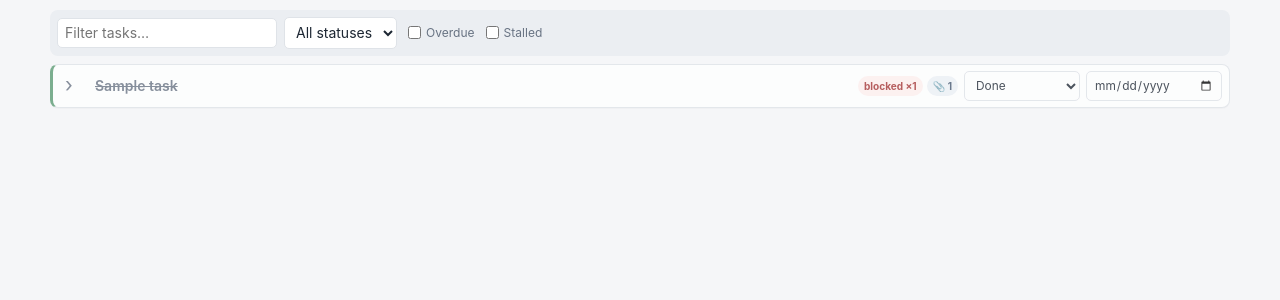
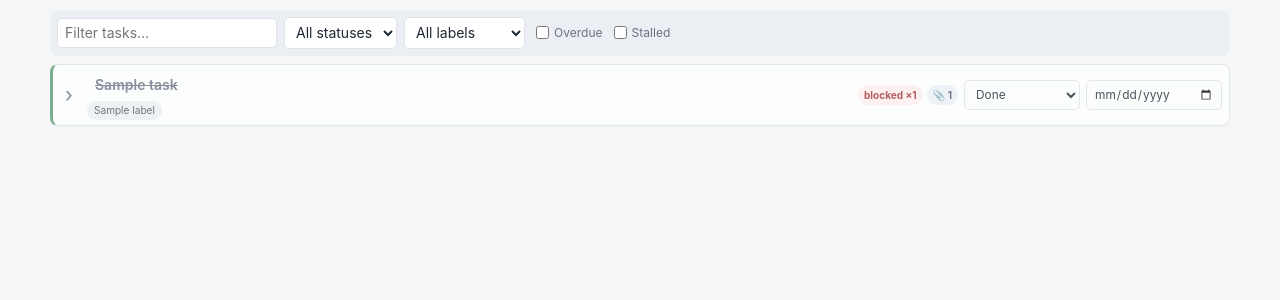
Before and after one commit to TheCodeArtist/aur-bataao, a Flask app: template templates/index.html in a window 1280 px wide. Shown: the part 74-374 px from the top of the page. Run offline with Flask 3, Linux system fonts and the light colour scheme; the template is opened without the code that fills it: most values are stand-ins (such as "Sample title", 1, 10 or a date in 2020).

Commit message:
feat: show and filter task labels

```diff
--- a/app.py
+++ b/app.py
@@ -501,10 +501,19 @@ def register_routes(app: Flask) -> None:
     def index():
         maybe_reconcile()
         tasks, choices = load_tasks()
+        label_choices = sorted(
+            {
+                label["id"]: label
+                for task in tasks
+                for label in task["labels"]
+            }.values(),
+            key=lambda label: (label["type"], label["name"].casefold()),
+        )
         return render_template(
             "index.html",
             tasks=tasks,
             task_choices=choices,
+            label_choices=label_choices,
             status_labels=STATUS_LABELS,
             timezone_name=current_app.config["USER_TIMEZONE"],
             today=datetime.now(current_app.config["TZINFO"]).date().isoformat(),
--- a/static/app.css
+++ b/static/app.css
@@ -68,6 +68,7 @@ body:has(.new-task-dialog[open]) { overflow: hidden; }
 .task-row.status-done { border-left-color: #5a9a72; opacity: 0.78; }
 .task-row.status-done .task-title { text-decoration: line-through; color: var(--muted); }
 .task-main { display: grid; grid-template-columns: 24px minmax(180px, 1fr) auto 116px 136px; align-items: center; gap: 6px; min-height: 42px; padding: 5px 7px 5px 4px; }
+.task-summary { display: grid; min-width: 0; gap: 2px; }
 .icon { border: 0; padding: 0; width: 24px; height: 28px; background: transparent; color: var(--muted); font-size: 1.45rem; line-height: 1; transition: transform 120ms ease; }
 .icon:hover { background: #eef1f5; }
 .icon[aria-expanded="true"] { transform: rotate(90deg); }
@@ -87,6 +88,12 @@ body:has(.new-task-dialog[open]) { overflow: hidden; }
 .label-chip { display: inline-flex; align-items: center; gap: 3px; padding: 2px 5px 2px 7px; border-radius: 999px; background: #edf0f3; color: #485463; font-size: 0.78rem; }
 .label-chip.active_date { color: #2e548c; background: var(--accent-soft); }
 .label-chip button { border: 0; padding: 0; width: 15px; height: 15px; line-height: 13px; border-radius: 50%; color: inherit; background: transparent; }
+.task-label-list { display: flex; flex-wrap: wrap; gap: 3px; min-width: 0; }
+.task-label-list:empty { display: none; }
+button.task-label-filter { min-height: 19px; padding: 1px 7px; border: 0; font-size: 0.72rem; line-height: 17px; white-space: nowrap; }
+button.task-label-filter:hover { color: var(--accent); background: #e3e8ef; }
+button.task-label-filter.active_date:hover { background: #dce6ff; }
+button.task-label-filter[aria-pressed="true"] { color: white; background: var(--accent); box-shadow: 0 0 0 1px var(--accent); }
 .inline-form { display: flex; margin-top: 5px; }
 .inline-form input, .inline-form select { flex: 1; border-radius: 5px 0 0 5px; }
 .inline-form button { border-radius: 0 5px 5px 0; }
--- a/static/app.js
+++ b/static/app.js
@@ -145,8 +145,8 @@ async function uploadTaskAttachments(zone, files) {
 }
 
 function renderLabels(row, labels) {
-  const list = row.querySelector(".label-list");
-  list.replaceChildren(...labels.map((label) => {
+  const detailList = row.querySelector(".task-details .label-list");
+  detailList.replaceChildren(...labels.map((label) => {
     const chip = document.createElement("span");
     chip.className = `label-chip ${label.type}`;
     chip.dataset.labelId = label.id;
@@ -160,6 +160,21 @@ function renderLabels(row, labels) {
     chip.append(button);
     return chip;
   }));
+
+  const summaryList = row.querySelector(".task-label-list");
+  summaryList.replaceChildren(...labels.map((label) => {
+    const chip = document.createElement("button");
+    chip.type = "button";
+    chip.className = `label-chip task-label-filter ${label.type}`;
+    chip.dataset.labelId = label.id;
+    chip.title = `Show tasks labelled ${label.name}`;
+    chip.setAttribute("aria-label", `Filter tasks by ${label.name}`);
+    chip.setAttribute("aria-pressed", "false");
+    chip.textContent = label.name;
+    return chip;
+  }));
+  row.dataset.labelIds = labels.map((label) => label.id).join(" ");
+  syncLabelFilterOptions();
 }
 
 function applyTask(row, task) {
@@ -222,6 +237,13 @@ document.addEventListener("click", async (event) => {
     return;
   }
 
+  const labelFilter = event.target.closest(".task-label-filter");
+  if (labelFilter) {
+    document.querySelector("#label-filter").value = labelFilter.dataset.labelId;
+    applyFilters();
+    return;
+  }
+
   const removeLabel = event.target.closest(".remove-label");
   if (removeLabel) {
     const row = taskRow(removeLabel);
@@ -230,6 +252,13 @@ document.addEventListener("click", async (event) => {
     try {
       await api(`/api/tasks/${row.dataset.taskId}/labels/${chip.dataset.labelId}`, { method: "DELETE" });
       chip.remove();
+      const summaryChip = row.querySelector(`.task-label-filter[data-label-id="${chip.dataset.labelId}"]`);
+      if (summaryChip) summaryChip.remove();
+      row.dataset.labelIds = [...row.querySelectorAll(".task-label-filter")]
+        .map((label) => label.dataset.labelId)
+        .join(" ");
+      syncLabelFilterOptions();
+      applyFilters();
     } catch (error) {
       chip.hidden = false;
       notify(error.message, true);
@@ -445,20 +474,43 @@ document.querySelectorAll(".comment-form").forEach((form) => {
   });
 });
 
-const filterControls = ["#search-filter", "#status-filter", "#overdue-filter", "#stalled-filter"].map((selector) => document.querySelector(selector));
+const filterControls = ["#search-filter", "#status-filter", "#label-filter", "#overdue-filter", "#stalled-filter"].map((selector) => document.querySelector(selector));
+function syncLabelFilterOptions() {
+  const labelFilter = document.querySelector("#label-filter");
+  const selectedLabel = labelFilter.value;
+  const labels = new Map();
+  document.querySelectorAll(".task-label-filter").forEach((label) => {
+    labels.set(label.dataset.labelId, label.textContent.trim());
+  });
+  const options = [...labels.entries()]
+    .sort((first, second) => first[1].localeCompare(second[1]))
+    .map(([id, name]) => new Option(name, id));
+  labelFilter.replaceChildren(new Option("All labels", ""), ...options);
+  labelFilter.value = labels.has(selectedLabel) ? selectedLabel : "";
+}
+
 function applyFilters() {
   const query = filterControls[0].value.trim().toLowerCase();
   const status = filterControls[1].value;
-  const overdueOnly = filterControls[2].checked;
-  const stalledOnly = filterControls[3].checked;
+  const label = filterControls[2].value;
+  const overdueOnly = filterControls[3].checked;
+  const stalledOnly = filterControls[4].checked;
+  let visibleTasks = 0;
   document.querySelectorAll(".task-row").forEach((row) => {
     row.hidden = Boolean(
       (query && !row.dataset.title.includes(query)) ||
       (status && row.dataset.status !== status) ||
+      (label && !row.dataset.labelIds.split(" ").includes(label)) ||
       (overdueOnly && row.dataset.overdue !== "true") ||
       (stalledOnly && row.dataset.stalled !== "true")
     );
+    if (!row.hidden) visibleTasks += 1;
+    row.querySelectorAll(".task-label-filter").forEach((chip) => {
+      chip.setAttribute("aria-pressed", String(Boolean(label) && chip.dataset.labelId === label));
+    });
   });
+  const emptyState = document.querySelector("#filter-empty-state");
+  if (emptyState) emptyState.hidden = visibleTasks !== 0;
 }
 filterControls.forEach((control) => control.addEventListener("input", applyFilters));
 
--- a/templates/index.html
+++ b/templates/index.html
@@ -34,6 +34,12 @@
         <option value="blocked">Blocked</option>
         <option value="done">Done</option>
       </select>
+      <select id="label-filter" aria-label="Filter by label">
+        <option value="">All labels</option>
+        {% for label in label_choices %}
+        <option value="{{ label.id }}">{{ label.name }}</option>
+        {% endfor %}
+      </select>
       <label class="check"><input id="overdue-filter" type="checkbox"> Overdue</label>
       <label class="check"><input id="stalled-filter" type="checkbox"> Stalled</label>
     </section>
@@ -45,12 +51,27 @@
         data-task-id="{{ task.id }}"
         data-status="{{ task.status }}"
         data-title="{{ task.title|lower }}"
+        data-label-ids="{{ task.labels|map(attribute='id')|join(' ') }}"
         data-overdue="{{ 'true' if task.overdue else 'false' }}"
         data-stalled="{{ 'true' if task.stalled else 'false' }}"
       >
         <div class="task-main">
           <button class="icon toggle-details" type="button" aria-expanded="false" aria-label="Show task details">›</button>
-          <input class="task-title" data-field="title" value="{{ task.title }}" maxlength="200" aria-label="Task title">
+          <div class="task-summary">
+            <input class="task-title" data-field="title" value="{{ task.title }}" maxlength="200" aria-label="Task title">
+            <div class="task-label-list" aria-label="Labels for {{ task.title }}">
+              {% for label in task.labels %}
+              <button
+                type="button"
+                class="label-chip task-label-filter {{ label.type }}"
+                data-label-id="{{ label.id }}"
+                title="Show tasks labelled {{ label.name }}"
+                aria-label="Filter tasks by {{ label.name }}"
+                aria-pressed="false"
+              >{{ label.name }}</button>
+              {% endfor %}
+            </div>
+          </div>
           <div class="badges">
             {% if task.overdue %}<span class="badge danger derived-badge overdue-badge">overdue</span>{% endif %}
             {% if task.stalled %}<span class="badge warning derived-badge stalled-badge">stalled</span>{% endif %}
@@ -198,6 +219,7 @@
       {% else %}
       <div class="empty-state">No tasks yet. Create one with <strong>New task</strong>.</div>
       {% endfor %}
+      {% if tasks %}<div id="filter-empty-state" class="empty-state" hidden>No tasks match these filters.</div>{% endif %}
     </section>
   </main>
 
```
Also changed, not shown: tests/test_app.py (+16 -0 lines).
